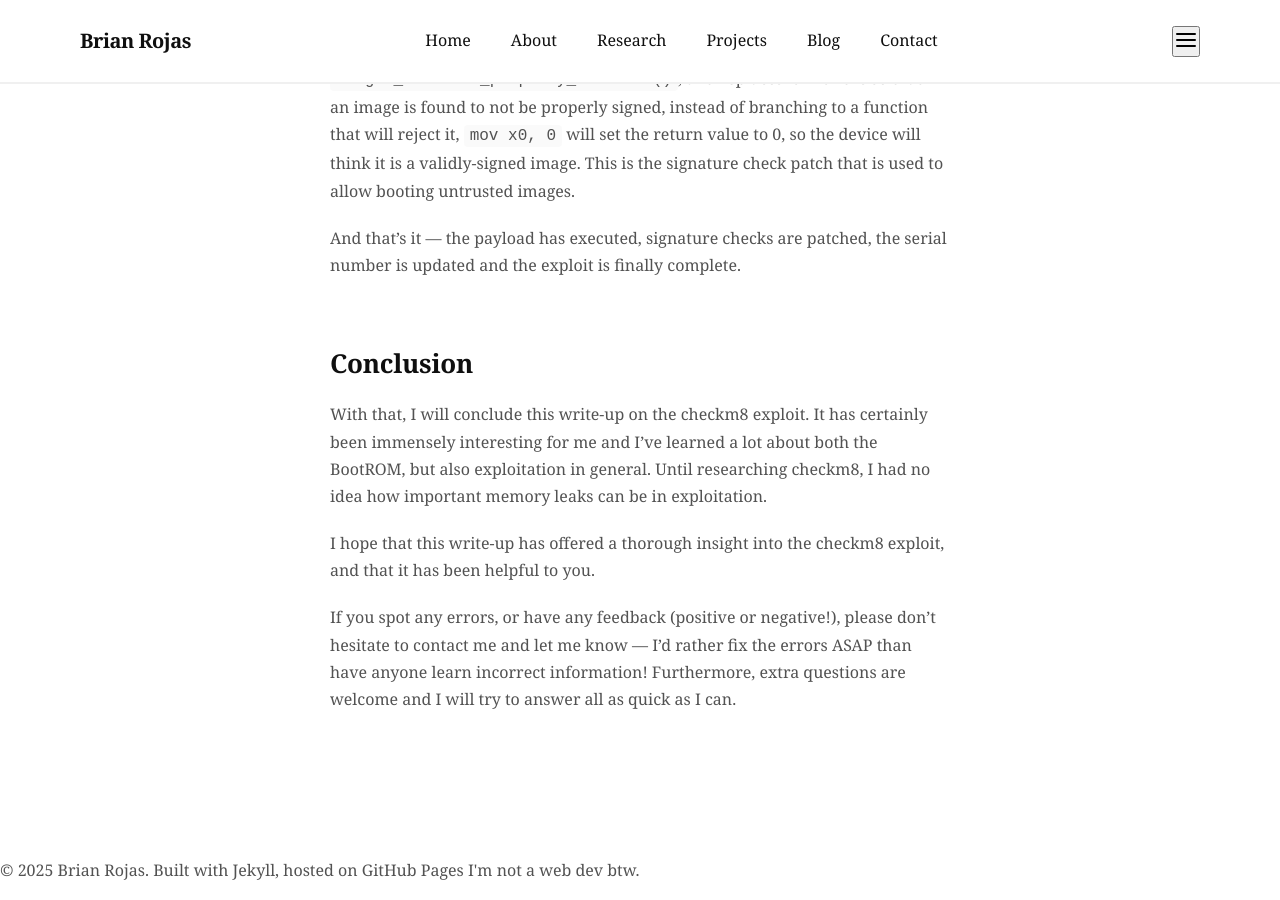
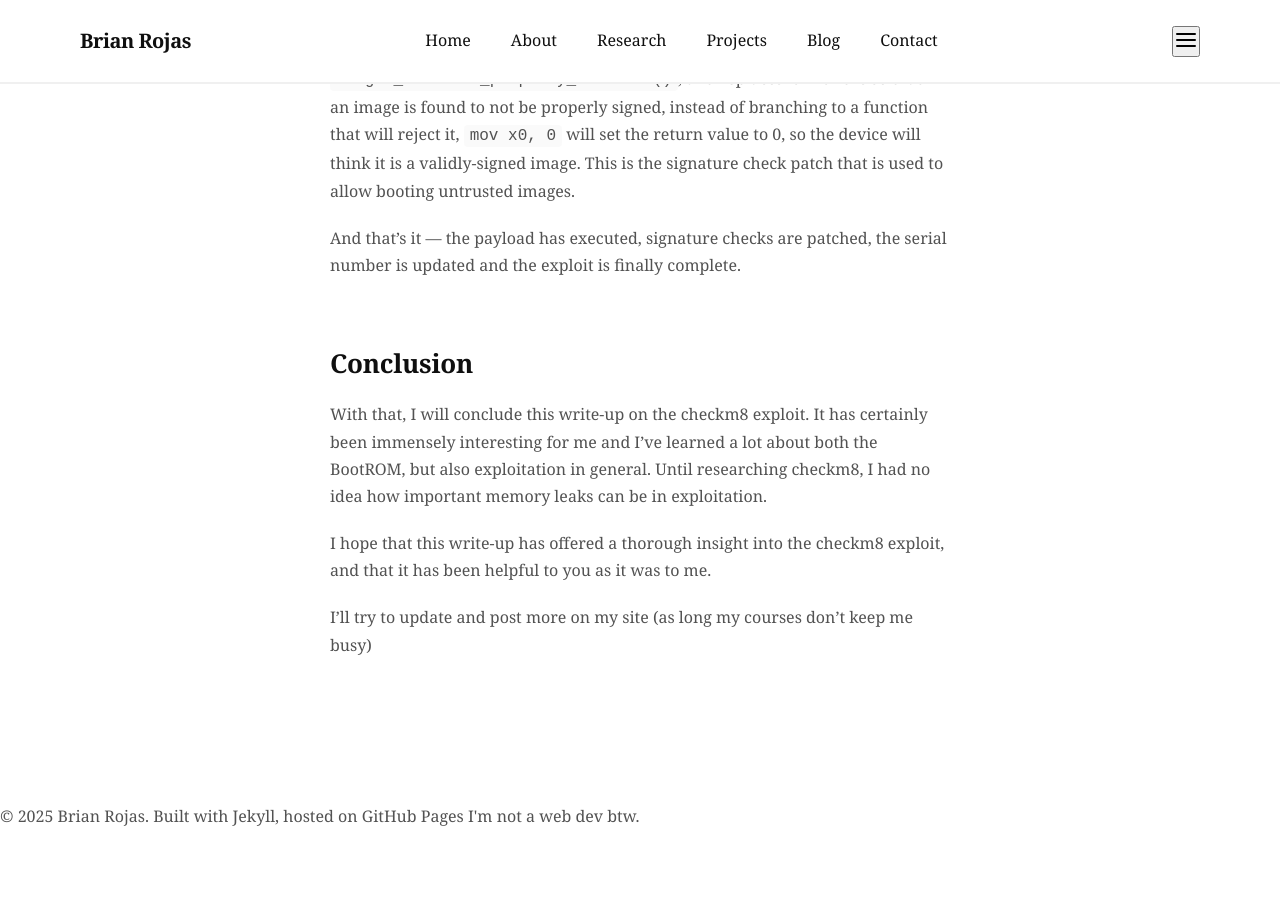
Before and after one commit to brianrojrc/brianrojrc.github.io, a Jekyll site: the page built from _posts/2025-10-21-BootROM.md, in a window 1280 px wide and 900 px high, scrolled down 23955 px. Built offline with Jekyll 4.4.1, drawn with Linux system fonts in a browser that asks for light colours; after the commit the page ends 24801 px from its top, so only the background shows below that; some of the changed text lies outside the part shown.

Commit message:
Update 2025-10-21-BootROM.md

```diff
--- a/_posts/2025-10-21-BootROM.md
+++ b/_posts/2025-10-21-BootROM.md
@@ -690,6 +690,6 @@ And that’s it — the payload has executed, signature checks are patched, the
 
 With that, I will conclude this write-up on the checkm8 exploit. It has certainly been immensely interesting for me and I’ve learned a lot about both the BootROM, but also exploitation in general. Until researching checkm8, I had no idea how important memory leaks can be in exploitation.
 
-I hope that this write-up has offered a thorough insight into the checkm8 exploit, and that it has been helpful to you.
+I hope that this write-up has offered a thorough insight into the checkm8 exploit, and that it has been helpful to you as it was to me.
 
-If you spot any errors, or have any feedback (positive or negative!), please don’t hesitate to contact me and let me know — I’d rather fix the errors ASAP than have anyone learn incorrect information! Furthermore, extra questions are welcome and I will try to answer all as quick as I can.
+I'll try to update and post more on my site (as long my courses don't keep me busy)
```
Also changed, not shown: other parts of _posts/2025-10-21-BootROM.md (+1 -1 lines).
